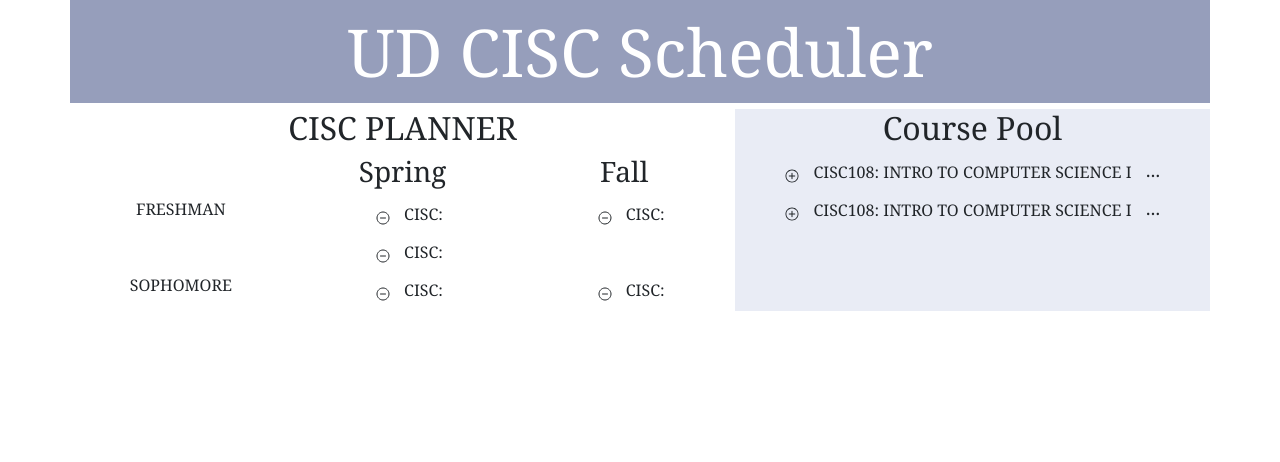
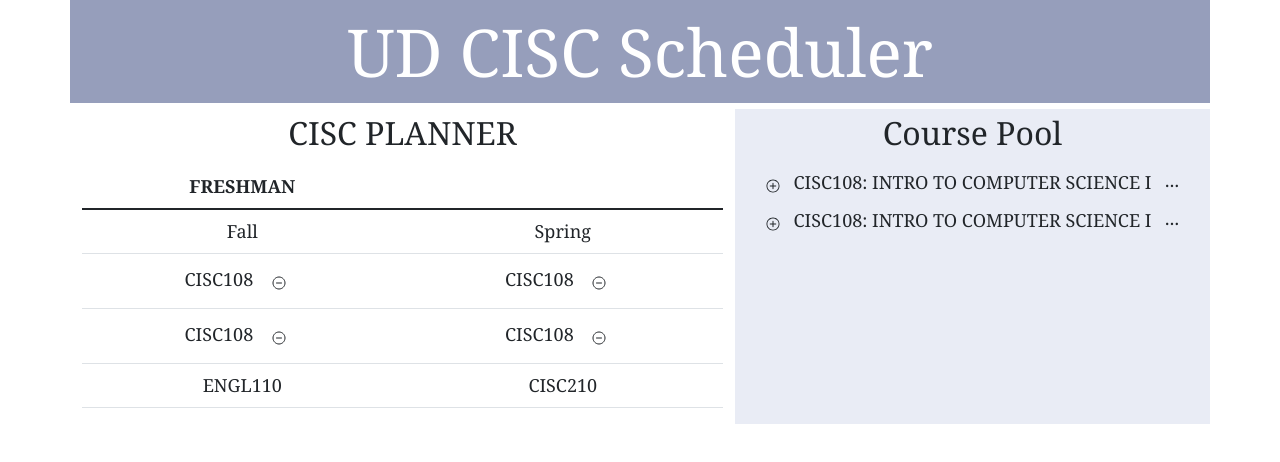
Before and after one commit to UD-CISC275-F21/ud-cis-scheduler-team-8, a React (Create React App) app: page / in a window 1280 px wide. Shown: the top 462 px of the page. Built offline with nearby package versions, Linux system fonts and the light colour scheme.

Commit message:
add table

```diff
--- a/src/App.css
+++ b/src/App.css
@@ -1,6 +1,7 @@
 .App {
   text-align: center;
   font-family: "Georgia", Times, serif;
+  font-size:large;
 }
 
 
@@ -23,7 +24,14 @@
   background-color:rgb(233, 236, 245);
 
 }
-
+h2{
+  padding:5px;
+}
+.planner h3{
+  color:gray;
+  padding:3px;
+  font-size:23px;
+}
 /*
 .table{
   display:flex;
--- a/src/App.tsx
+++ b/src/App.tsx
@@ -22,7 +22,9 @@ function App(): JSX.Element {
                 <Header/>
             </Row>
             <Row>
-                <Tab setCourse={SetActiveCourse}></Tab>
+                <Tab
+                    setCourse={SetActiveCourse}
+                    course={ActiveCourse}></Tab>
                 <CoursePool course={ActiveCourse}></CoursePool>
             </Row>
 
--- a/src/Component/Table.tsx
+++ b/src/Component/Table.tsx
@@ -8,55 +8,35 @@ import COURSES from "../assets/courses.json";
 
 
 
-export function Tab({setCourse}:{setCourse:(c:Course)=>void}): JSX.Element {
+export function Tab({setCourse,course}:{setCourse:(c:Course)=>void,course:Course}): JSX.Element {
 
 
     return <Col className="planner" xs={7}>
         <h2>CISC PLANNER</h2>
-        <Row>
-            <Col></Col>
-            <Col><h3>Spring</h3></Col>
-            <Col><h3>Fall</h3></Col>
-        </Row>
-        <Row>
-            <Col>FRESHMAN</Col>
-            <Col>
-                <div>
-                    {setCourse}
-                    <Button variant="transparent" onClick={()=>setCourse(COURSES[1] as Course)}><IoRemoveCircleOutline /></Button>
-                    CISC{setCourse}: {setCourse}
-                </div>
-                <div>
-                    {setCourse}
-                    <Button variant="transparent" onClick={()=>setCourse(COURSES[1] as Course)}><IoRemoveCircleOutline /></Button>
-                    CISC{setCourse}: {setCourse}
-                </div>
-            </Col>
-            <Col>
-                <div>
-                    {setCourse}
-                    <Button variant="transparent" onClick={()=>setCourse(COURSES[1] as Course)}><IoRemoveCircleOutline /></Button>
-                    CISC{setCourse}: {setCourse}
-                </div>
-            </Col>
-        </Row>
-        <Row>
-            <Col>SOPHOMORE</Col>
-            <Col>
-                <div>
-                    {setCourse}
-                    <Button variant="transparent" onClick={()=>setCourse(COURSES[1] as Course)}><IoRemoveCircleOutline /></Button>
-                    CISC{setCourse}: {setCourse}
-                </div>
-            </Col>
-            <Col>
-                <div>
-                    {setCourse}
-                    <Button variant="transparent" onClick={()=>setCourse(COURSES[1] as Course)}><IoRemoveCircleOutline /></Button>
-                    CISC{setCourse}: {setCourse}
-                </div>
-            </Col>
-        </Row>
+        <Table responsive="sm">
+            <thead>
+                <tr>
+                    <th className="year">FRESHMAN</th>
+                    <th> </th></tr>
+            </thead>
+            <tbody>
+                <tr>
+                    <td>Fall</td>
+                    <td>Spring</td></tr>
+                <tr>
+                    <td>CISC{course.ID} <Button variant="transparent" onClick={()=>setCourse(COURSES[1] as Course)}><IoRemoveCircleOutline /></Button></td>
+                    <td>CISC{course.ID} <Button variant="transparent" onClick={()=>setCourse(COURSES[1] as Course)}><IoRemoveCircleOutline /></Button></td>
+                </tr>
+                <tr>
+                    <td>CISC{course.ID} <Button variant="transparent" onClick={()=>setCourse(COURSES[1] as Course)}><IoRemoveCircleOutline /></Button></td>
+                    <td>CISC{course.ID} <Button variant="transparent" onClick={()=>setCourse(COURSES[1] as Course)}><IoRemoveCircleOutline /></Button></td>
+                </tr>
+                <tr>
+                    <td>ENGL110</td>
+                    <td>CISC210</td>
+                </tr>
+            </tbody>
+        </Table>
     </Col>;
 
     /*<Table responsive="sm">
```
